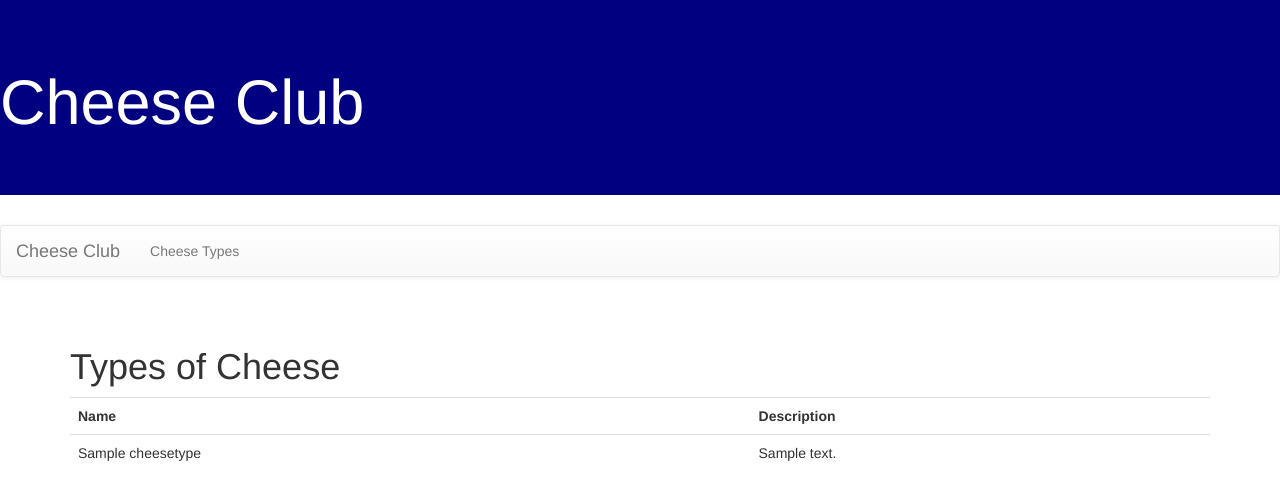
After one commit to ejmcreates/cheeseclub-app, a Django app: page /cheeseapp/gettypes/ in a window 1280 px wide. The commit adds this page. Shown: the top 500 px of the page. Run offline with Django 3.2, Linux system fonts and the light colour scheme; tables that the repository leaves empty hold one stand-in row (values such as "Sample post"); some libraries are stand-ins or nearby versions.

Commit message:
creates cheese types view

```diff
--- a/cheeseclub/cheeseapp/templates/base.html
+++ b/cheeseclub/cheeseapp/templates/base.html
@@ -18,6 +18,7 @@
                 <a class="navbar-brand" href="{% url 'index' %}">Cheese Club</a>
                 </div>
                 <ul class="nav navbar-nav">
+                    <li><a href="{% url 'types' %}">Cheese Types</a></li>
 
 
                 </ul>
--- /dev/null
+++ b/cheeseclub/cheeseapp/templates/cheeseapp/types.html
@@ -0,0 +1,19 @@
+{% extends 'base.html' %}
+{% block content %}
+<h1>Types of Cheese</h1>
+<table class='table'>
+    <tr>
+        <th>Name</th>
+        <th>Description</th>
+    </tr>
+    {% for t in type_list %}
+        <tr>
+            <td>{{ t.typename }}</td>
+            <td>{{ t.typedescription }}</td>
+        </tr>
+
+    {% endfor %}
+
+</table>
+
+{% endblock %}
--- a/cheeseclub/cheeseapp/urls.py
+++ b/cheeseclub/cheeseapp/urls.py
@@ -3,4 +3,5 @@ from . import views
 
 urlpatterns=[
     path('', views.index, name='index'),
+    path('gettypes/', views.gettypes, name='types'),
 ]
--- a/cheeseclub/cheeseapp/views.py
+++ b/cheeseclub/cheeseapp/views.py
@@ -1,5 +1,11 @@
 from django.shortcuts import render
+from .models import Cheese, CheeseType, Review, Resource
 
 # Create your views here.
 def index(request):
     return render(request, 'cheeseapp/index.html')
+
+# Cheese types view
+def gettypes(request):
+    type_list=CheeseType.objects.all()
+    return render(request, 'cheeseapp/types.html', {'type_list': type_list})
```
